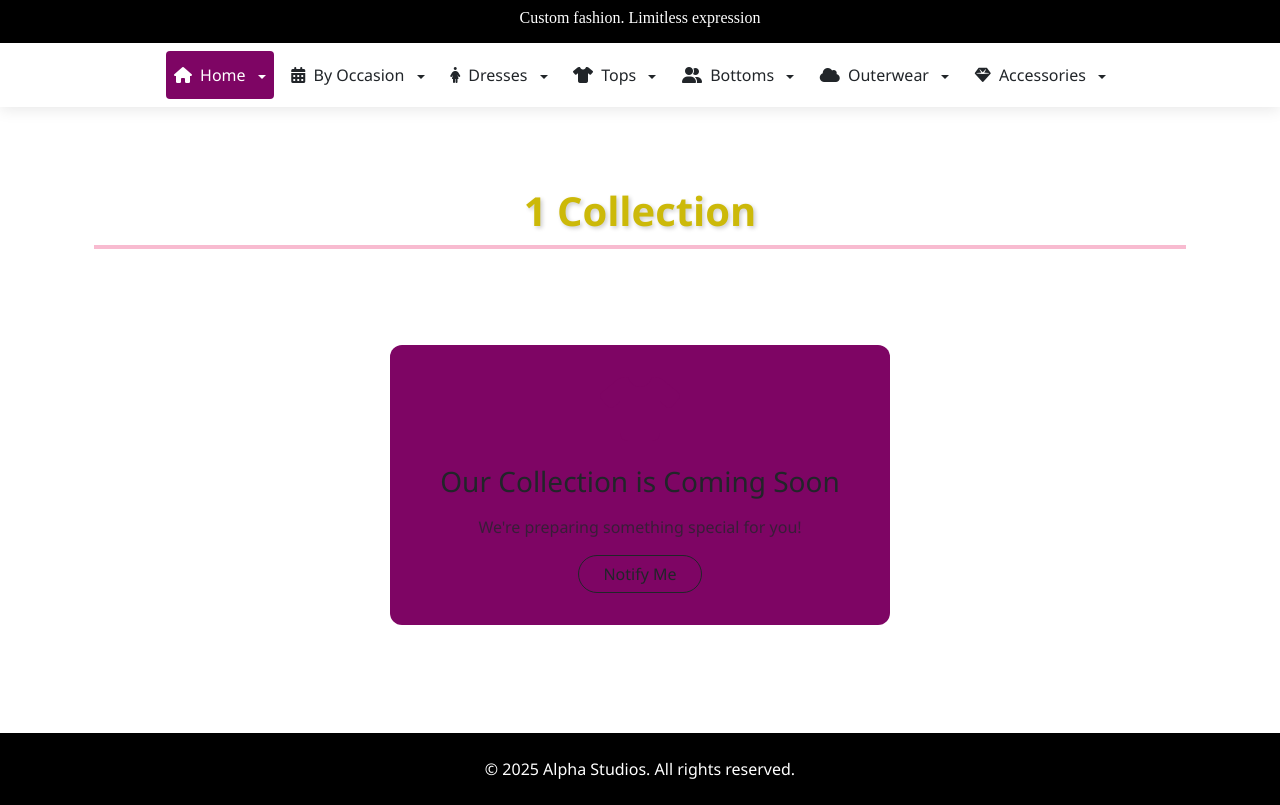
After one commit to Ghalib92/Atelier-Online-Fashion-Store, a Django app: page /products/1/ in a window 1280 px wide. The commit adds this page. Run offline with Django 5.2, Linux system fonts and the light colour scheme; data that the repository does not hold is empty.

Commit message:
Second commit

```diff
--- a/Atelier_Fashion/pages/static/CSS/main.css
+++ b/Atelier_Fashion/pages/static/CSS/main.css
@@ -73,3 +73,21 @@
     .badge.rounded-pill {
         padding: 0.35em 0.65em;
     }
+
+
+
+.category-title {
+  font-size: 2.5rem;
+  font-weight: 700;
+  text-align: center;
+  color: #ccb909; /* pink */
+  margin-top: 2rem;
+  margin-bottom: 1.5rem;
+  border-bottom: 4px solid #f8bbd0;
+  display: inline-block;
+  padding-bottom: 10px;
+}
+
+.category-title {
+  text-shadow: 2px 2px 4px rgba(0, 0, 0, 0.2);
+}
--- a/Atelier_Fashion/pages/templates/base.html
+++ b/Atelier_Fashion/pages/templates/base.html
@@ -208,9 +208,9 @@
     <i class="fas fa-female me-1"></i> Dresses
   </a>
   <ul class="dropdown-menu" aria-labelledby="productsDropdown">
-              <li><a class="dropdown-item" href="#">Mini dresses</a></li>
-              <li><a class="dropdown-item" href="#">Maxi dresses</a></li>
-              <li><a class="dropdown-item" href="#">Knee length dresses</a></li>
+    <li><a class="dropdown-item" href="{% url 'category_view' 'mini_dresses' %}">Mini dresses</a></li>
+    <li><a class="dropdown-item" href="{% url 'category_view' 'maxi_dress' %}">Maxi dresses</a></li>
+    <li><a class="dropdown-item" href="{% url 'category_view' 'knee_lenth_dress' %}">Knee length dresses</a></li>
   </ul>
 </li>
 
@@ -219,11 +219,11 @@
     <i class="fas fa-tshirt me-1"></i> Tops
   </a>
   <ul class="dropdown-menu" aria-labelledby="topsDropdown">
-              <li><a class="dropdown-item" href="#">Crop tops</a></li>
-              <li><a class="dropdown-item" href="#">Bodysuits</a></li>
-              <li><a class="dropdown-item" href="#">Blouses</a></li>
-              <li><a class="dropdown-item" href="#">Wrap tops</a></li>
-              <li><a class="dropdown-item" href="#">Corsets</a></li>
+    <li><a class="dropdown-item" href="{% url 'category_view' 'crop_tops' %}">Crop tops</a></li>
+    <li><a class="dropdown-item" href="{% url 'category_view' 'bodysuits' %}">Bodysuits</a></li>
+    <li><a class="dropdown-item" href="{% url 'category_view' 'blouses' %}">Blouses</a></li>
+    <li><a class="dropdown-item" href="{% url 'category_view' 'wrap_tops' %}">Wrap tops</a></li>
+    <li><a class="dropdown-item" href="{% url 'category_view' 'corsets' %}">Corsets</a></li>
   </ul>
 </li>
 
--- /dev/null
+++ b/Atelier_Fashion/pages/templates/products.html
@@ -0,0 +1,79 @@
+{%extends 'base.html'%}
+{%load static%}
+<link rel="stylesheet" href="{%static 'CSS/main.css'%}">
+
+{% block title %} Category {%endblock%}
+<style>
+
+
+
+
+
+
+
+</style>
+
+<main>
+{% block content %}
+
+
+
+
+ <div class="container-fluid px-4 py-5">
+
+    <div class="row g-4">
+         <h2 class="category-title text-center">{{ category|title }} Collection</h2>
+
+        {% for product in products %}
+<!-- Updated Product Card Structure -->
+<div class="col-xl-3 col-lg-4 col-md-6 mb-4">
+    <div class="product-card-wrapper h-100">
+        <div class="card h-100 border-0 shadow-sm">
+            <!-- Product Image -->
+            <div class="position-relative" style="height: 300px; overflow: hidden;">
+                <img src="{{ product.image.url }}" class="img-fluid w-100 h-100 object-fit-cover" alt="{{ product.name }}">
+
+             <div class="product-badge position-absolute top-0 end-0 m-3 bg-{{ product.get_availability_class }} text-white rounded-pill px-3 py-1 small">
+                        {{ product.get_availability_display }}
+                    </div>
+                <!-- Action Buttons -->
+                <div class="product-actions position-absolute bottom-0 start-0 end-0 bg-white p-2 d-flex justify-content-center"
+                     style="opacity: 0; transform: translateY(100%); transition: all 0.3s ease;">
+                    <button class="btn btn-outline-dark btn-sm mx-1 rounded-pill"><i class="fas fa-heart"></i></button>
+                    <button class="btn btn-dark btn-sm mx-1 rounded-pill">Add to Cart</button>
+                    <button class="btn btn-outline-dark btn-sm mx-1 rounded-pill"><i class="fas fa-eye"></i></button>
+                </div>
+            </div>
+                    <p class="card-text text-muted small mb-3">{{ product.description|truncatewords:15 }}</p>
+
+                    <div class="product-meta d-flex flex-wrap">
+                        <span class="badge bg-light text-dark me-2 mb-2 rounded-pill">
+                            <i class="fas fa-ruler me-1"></i>{{ product.get_size_display }}
+                        </span>
+                        <span class="badge bg-light text-dark me-2 mb-2 rounded-pill">
+                            <i class="fas fa-palette me-1"></i>{{ product.color }}
+                        </span>
+                        <span class="badge bg-light text-dark me-2 mb-2 rounded-pill">
+                            <i class="fas fa-box-open me-1"></i>{{ product.quantity }} left
+                        </span>
+                    </div>
+                </div>
+            </div>
+        </div>
+        {% empty %}
+        <div class="col-12 text-center py-5">
+                <div class="empty-state">
+                <i class="fas fa-tshirt fa-4x mb-4" style="color: #7e0564;"></i>
+                <h3 class="mb-3">Our Collection is Coming Soon</h3>
+                <p class="text-muted">We're preparing something special for you!</p>
+                <button class="btn btn-outline-dark rounded-pill px-4">Notify Me</button>
+            </div>
+        </div>
+        {% endfor %}
+    </div>
+</div>
+
+
+
+{%endblock%}
+</main>
--- a/Atelier_Fashion/pages/urls.py
+++ b/Atelier_Fashion/pages/urls.py
@@ -5,7 +5,8 @@ urlpatterns = [
 
 
 path('', views.home, name = 'home' ),
-path('graduation/',views.graduation,name = 'graduation'),
+path('products/<str:category_name>/', views.category_view, name='category_view'),
+
 
 
 ]
--- a/Atelier_Fashion/pages/views.py
+++ b/Atelier_Fashion/pages/views.py
@@ -9,6 +9,10 @@ def home (request):
      return render(request, 'index.html', {'products': products})
 
 
-def graduation(request):
-     products = ProductCategory.objects.filter(category = 'graduation')
-     return render(request,'graduation.html', {'products': products})
+
+def category_view(request, category_name):
+    products = ProductCategory.objects.filter(category=category_name)
+    return render(request, 'products.html', {
+        'products': products,
+        'category': category_name.replace('_', ' ').title()  # For display
+    })
```
Also changed, not shown: other parts of Atelier_Fashion/pages/templates/base.html (+14 -13 lines), Atelier_Fashion/media/products/download_11.jpg (added), Atelier_Fashion/media/products/download_12.jpg (added), Atelier_Fashion/media/products/images_3.jpg (added), Atelier_Fashion/media/products/images_4.jpg (added), Atelier_Fashion/pages/templates/work.html (added). Lines whose indentation alone changed are shown as unchanged.
